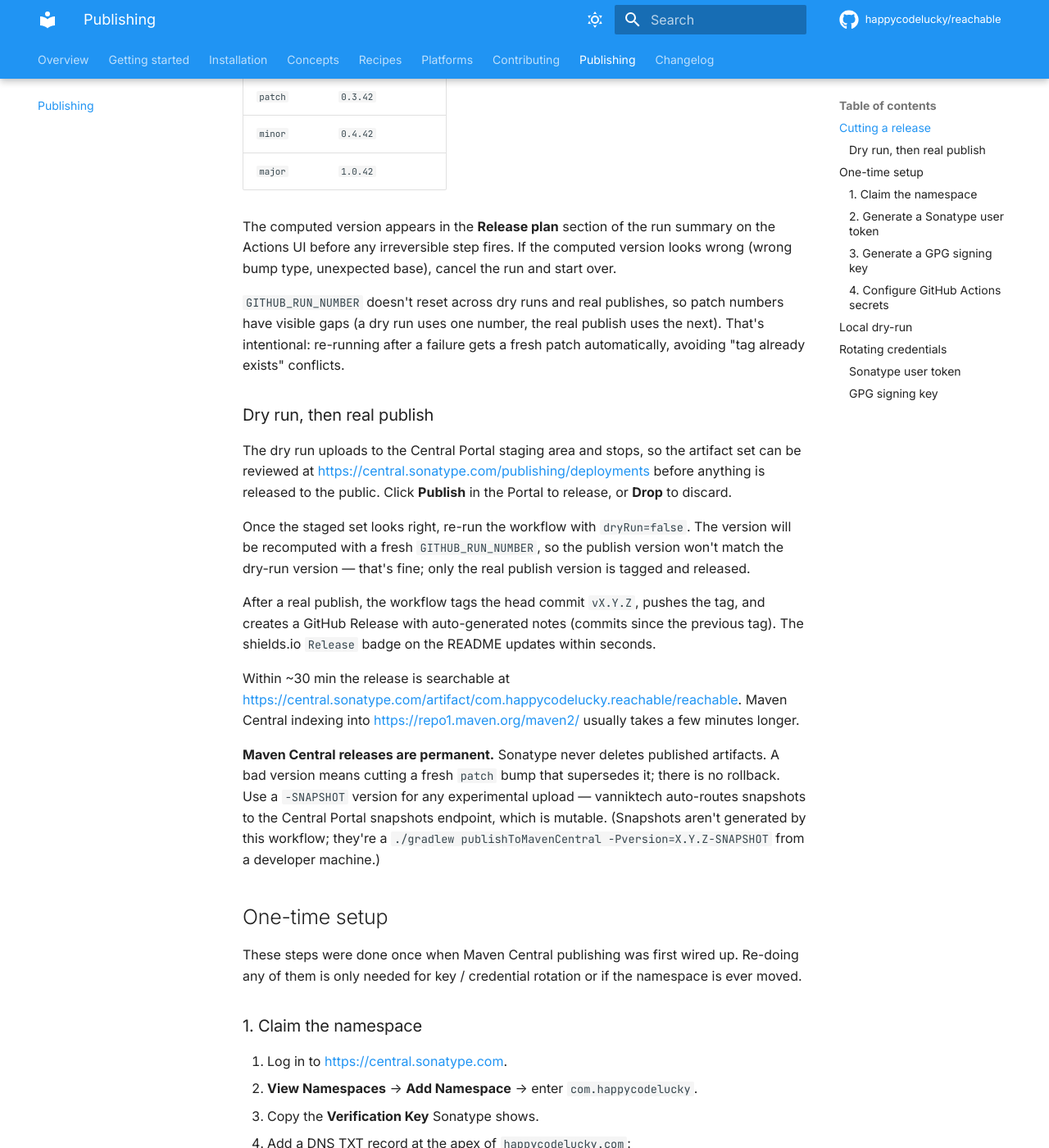
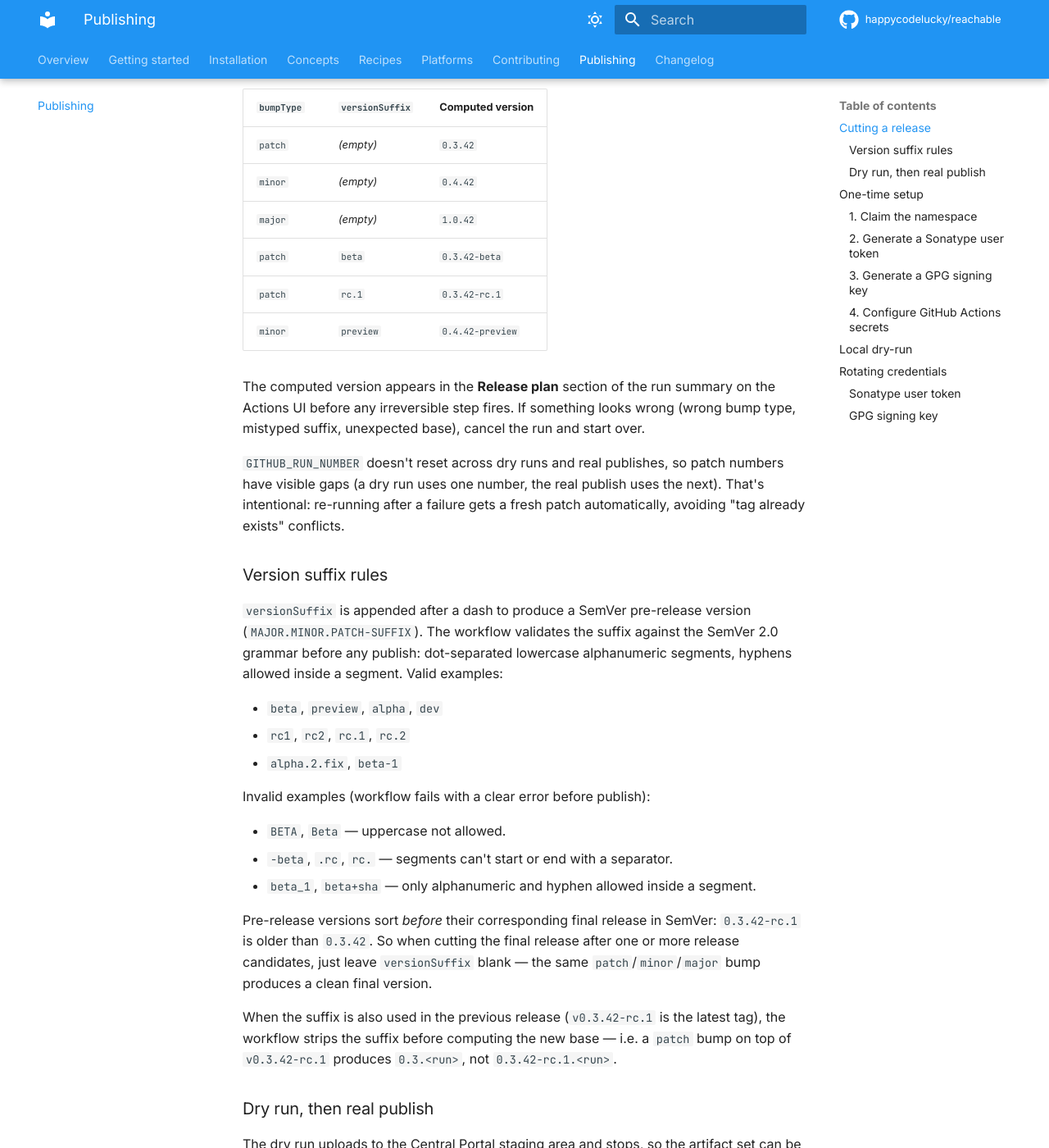
Before and after one commit to happycodelucky/reachable, an MkDocs documentation site: the page built from docs/publishing.md, in a window 1280 px wide and 1400 px high, scrolled down 767 px. Shown: the whole window at 82% size. Built offline with MkDocs 1.6.1 and Material for MkDocs 9.7.7, drawn with Linux system fonts in a browser that asks for light colours; comment, search, counter and statistics services are not loaded; some of the changed text lies outside the part shown.

Commit message:
release: add optional versionSuffix input for pre-releases
Lets the runner cut beta / preview / rc releases without a workflow edit.
The release form now has three inputs:

- bumpType (choice: patch / minor / major, default patch) — unchanged.
- versionSuffix (string, optional, default empty) — new. Appended after
  a dash to produce a SemVer pre-release: MAJOR.MINOR.PATCH-SUFFIX.
  Examples: beta, preview, rc.1, alpha.2.fix.
- dryRun (boolean, default true) — unchanged.

Validation: the suffix is checked against the SemVer 2.0 pre-release
identifier grammar before any publish. Dot-separated lowercase
alphanumeric segments; hyphens allowed inside a segment but not at the
start/end of one. The regex (^[0-9a-z][0-9a-z-]*(\.[0-9a-z][0-9a-z-]*)*$)
accepts beta / rc.1 / alpha.2.fix / beta-1 and rejects BETA / -beta /
.rc / beta_1 / beta+sha. A bad suffix fails the workflow with a clear
::error:: before any Sonatype upload.

Bump-base extraction now strips any pre-release suffix from the
previous tag: v0.3.42-rc.1 → numeric base 0.3.42 → patch bump of
0.3.<run>, not 0.3.42-rc.1.<run>. Means 'cut RCs, then the final' is
just 'run with versionSuffix=rc.1, then run with versionSuffix
blank' — no special handling needed.

The Release plan summary table on the Actions run page gains a Suffix
row alongside the existing fields, so the runner sees the full
computed version in one glance before any irreversible step.

docs/publishing.md updated with the new field, an extended examples
table showing pre-release combinations, the validation rules with
valid / invalid examples, and a note on how 'RC then final' works.

```diff
--- a/docs/publishing.md
+++ b/docs/publishing.md
@@ -16,32 +16,66 @@
 
 1. **Actions → Release → Run workflow.**
 2. Pick `bumpType` — `patch` (default), `minor`, or `major`.
-3. Leave `dryRun` at its default (`true`) for the first run.
-4. **Run workflow.**
+3. Optionally fill `versionSuffix` for a pre-release (`beta`, `preview`,
+   `rc.1`, …). Leave blank for a final release.
+4. Leave `dryRun` at its default (`true`) for the first run.
+5. **Run workflow.**
 
 The version is computed, not specified. The workflow reads the latest
-release tag, applies the chosen bump, and sets the patch component to
-`GITHUB_RUN_NUMBER` — a monotonic per-workflow counter. The runner never
-types a version number.
+release tag, applies the chosen bump, sets the patch component to
+`GITHUB_RUN_NUMBER` (a monotonic per-workflow counter), and appends the
+suffix if one was given. The runner never types a version number.
 
 If the latest release is `v0.3.7` and this is the 42nd run of the release
-workflow, the resulting versions are:
+workflow:
 
-| `bumpType` | Computed version |
-|---|---|
-| `patch` | `0.3.42` |
-| `minor` | `0.4.42` |
-| `major` | `1.0.42` |
+| `bumpType` | `versionSuffix` | Computed version |
+|---|---|---|
+| `patch` | _(empty)_ | `0.3.42` |
+| `minor` | _(empty)_ | `0.4.42` |
+| `major` | _(empty)_ | `1.0.42` |
+| `patch` | `beta` | `0.3.42-beta` |
+| `patch` | `rc.1` | `0.3.42-rc.1` |
+| `minor` | `preview` | `0.4.42-preview` |
 
 The computed version appears in the **Release plan** section of the run
-summary on the Actions UI before any irreversible step fires. If the
-computed version looks wrong (wrong bump type, unexpected base), cancel
-the run and start over.
+summary on the Actions UI before any irreversible step fires. If
+something looks wrong (wrong bump type, mistyped suffix, unexpected
+base), cancel the run and start over.
 
 `GITHUB_RUN_NUMBER` doesn't reset across dry runs and real publishes, so
 patch numbers have visible gaps (a dry run uses one number, the real
 publish uses the next). That's intentional: re-running after a failure
 gets a fresh patch automatically, avoiding "tag already exists" conflicts.
+
+### Version suffix rules
+
+`versionSuffix` is appended after a dash to produce a SemVer pre-release
+version (`MAJOR.MINOR.PATCH-SUFFIX`). The workflow validates the suffix
+against the SemVer 2.0 grammar before any publish: dot-separated lowercase
+alphanumeric segments, hyphens allowed inside a segment. Valid examples:
+
+- `beta`, `preview`, `alpha`, `dev`
+- `rc1`, `rc2`, `rc.1`, `rc.2`
+- `alpha.2.fix`, `beta-1`
+
+Invalid examples (workflow fails with a clear error before publish):
+
+- `BETA`, `Beta` — uppercase not allowed.
+- `-beta`, `.rc`, `rc.` — segments can't start or end with a separator.
+- `beta_1`, `beta+sha` — only alphanumeric and hyphen allowed inside a
+  segment.
+
+Pre-release versions sort *before* their corresponding final release in
+SemVer: `0.3.42-rc.1` is older than `0.3.42`. So when cutting the final
+release after one or more release candidates, just leave `versionSuffix`
+blank — the same `patch`/`minor`/`major` bump produces a clean final
+version.
+
+When the suffix is also used in the previous release (`v0.3.42-rc.1` is
+the latest tag), the workflow strips the suffix before computing the new
+base — i.e. a `patch` bump on top of `v0.3.42-rc.1` produces
+`0.3.<run>`, not `0.3.42-rc.1.<run>`.
 
 ### Dry run, then real publish
 
```
Also changed, not shown: 1 other file.
